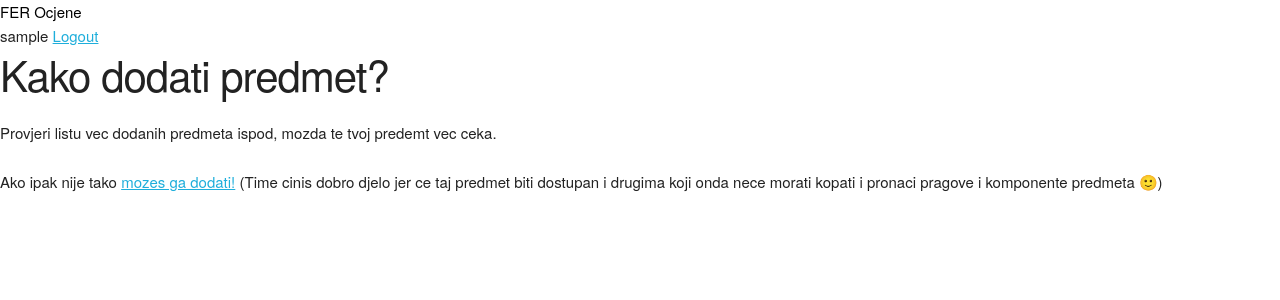
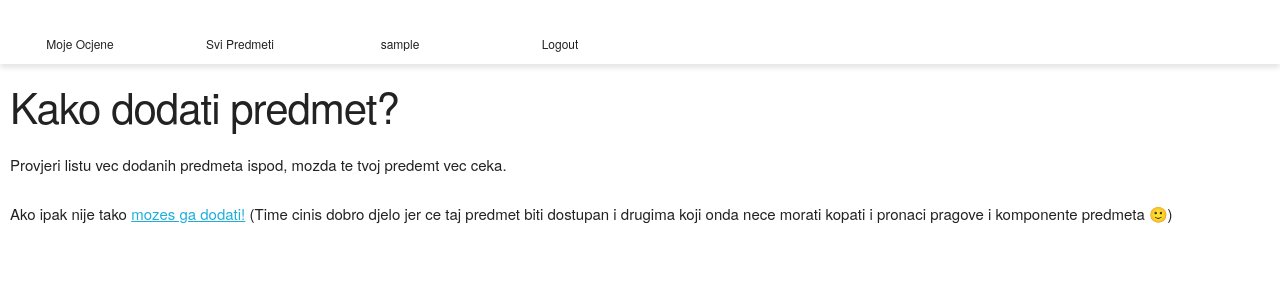
Before and after one commit to Mats01/fer-grades-calculator, a Django app: page /dodaj-predmet/ in a window 1280 px wide. Shown: the top 300 px of the page. Run offline with Django 3.2, Linux system fonts and the light colour scheme; the visitor is signed in with stand-in values (Sample User, id 1); data that the repository does not hold is empty; some libraries are stand-ins or nearby versions.

Commit message:
🏠 add navbar

```diff
--- /dev/null
+++ b/fer_grades/static/nav.css
@@ -0,0 +1,44 @@
+.toolbar {
+    width: 100vw;
+    position: fixed;
+    background-color: white;
+    top: 0;
+    left: 0;
+    display: flex;
+    height: 8vh;
+    z-index: 4;
+    box-sizing: border-box;
+    align-items: center;
+    align-content: flex-start;
+    box-shadow: 0px 4px 5px 0px rgba(0, 0, 0, 0.1);
+    margin-bottom: 20px;
+    padding-top: 1vh;
+    font-size: 12px;
+
+}
+
+.toolbar>div {
+    flex: 0 1 150px;
+    /*  No stretching: */
+    margin: 5px;
+}
+
+.icon_with_text {
+    display: flex;
+    flex-direction: column;
+    align-items: center;
+    font-size: 1em;
+}
+
+.icon_with_text a {
+    text-align: center;
+}
+
+
+.icon_with_text div {
+    flex: 1 1 2vh;
+}
+
+.gg-home {
+    margin-top: 4px;
+}
--- a/fer_grades/static/style.css
+++ b/fer_grades/static/style.css
@@ -1,5 +1,8 @@
 body {
     padding-bottom: 8vh;
+    box-sizing: border-box;
+    padding: 10px;
+    padding-top: 10vh;
 }
 
 
--- a/fer_grades/templates/base.html
+++ b/fer_grades/templates/base.html
@@ -16,10 +16,16 @@
 
     <script src="https://ajax.googleapis.com/ajax/libs/jquery/3.5.1/jquery.min.js"></script>
 
+    <link href='https://css.gg/user-list.css' rel='stylesheet'>
+    <link href='https://css.gg/arrow-right-o.css' rel='stylesheet'>
+    <link href='https://css.gg/home.css' rel='stylesheet'>
+    <link href='https://css.gg/list.css' rel='stylesheet'>
+
 
     <link rel="stylesheet" href="{% static 'css/skeleton.css' %}">
     <link rel="stylesheet" href="{% static 'css/normalize.css' %}">
     <link rel="stylesheet" href="{% static 'style.css' %}">
+    <link rel="stylesheet" href="{% static 'nav.css' %}">
 
 
 
@@ -29,18 +35,66 @@
 
 <body>
     <div class="toolbar">
+        {% if user.is_authenticated %}
 
-        <a href="/" style="text-decoration:none; color:black">
+        <div class="icon_with_text">
 
-            FER Ocjene
-        </a>
-        <a href="/admin">
-            <i class="gg-user-list"></i>
-        </a>
+            <div>
+                <a href="/">
+                    <i class="gg-home"></i>
+                </a>
+            </div>
+
+            <div>
+                Moje Ocjene
+            </div>
+        </div>
+        <div class="icon_with_text">
+
+            <div>
+                <a href="/dodaj-predmet/">
+                    <i class="gg-list"></i>
+                </a>
+            </div>
+
+            <div>
+                Svi Predmeti
+            </div>
+        </div>
+        <div class="icon_with_text">
+
+            <div>
+                {% if user.is_staff %}
+
+                <a class="admin" href="/admin/fer_grades/predmet/">
+                    <i class="gg-user-list"></i>
+                </a>
+                {%else%}
+                <a class="admin" href="/">
+                    <i class="gg-user-list"></i>
+                </a>
+                {% endif %}
+
+            </div>
+
+            <div>
+                {{user.username}}
+            </div>
+        </div>
+        <div class="icon_with_text">
+            <div>
+                <a href="/logout"><i class="gg-arrow-right-o"></i></a>
+            </div>
+            <div>
+                Logout
+            </div>
+        </div>
+        {%else%}
+        <h3>Postani korisnik</h3>
+        {% endif %}
+
     </div>
 
-{{user.username}}
-<a href="/logout"> Logout</a>
 
     {% block content %}
 
```
